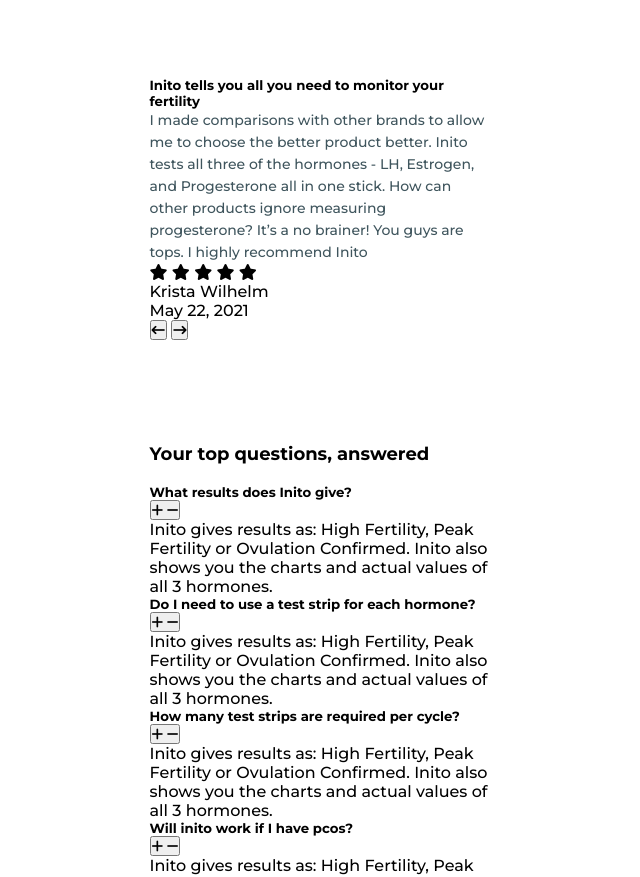
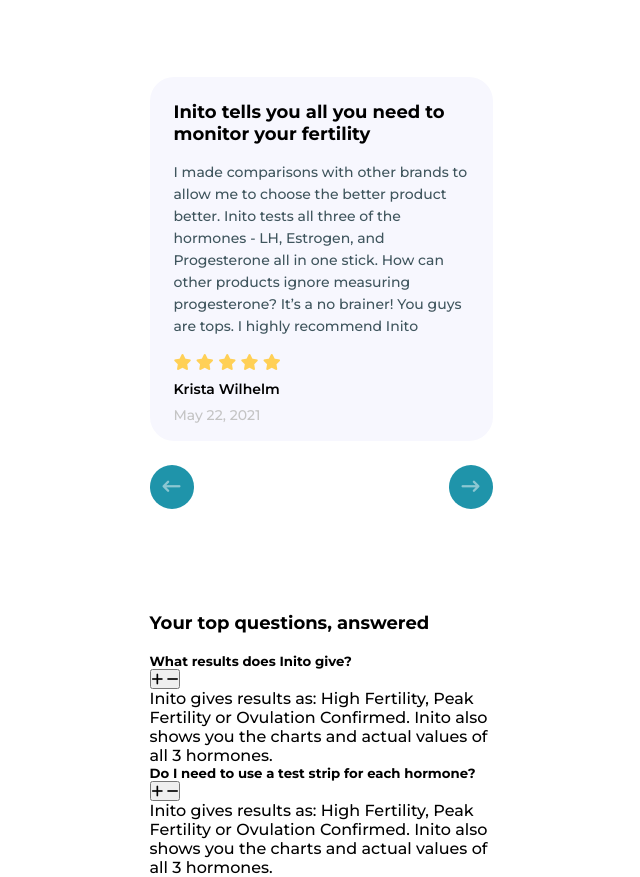
Before and after one commit to Saddam6260/Inito-Web-Page, a website: page index.html in a window 1280 px wide. Shown: the part 4846-5723 px from the top of the page, without its empty margins (319-959 px from the left). Drawn offline with Linux system fonts and the light colour scheme.

Commit message:
coplete inito tells with bug

```diff
--- a/scss/_inito-tells.scss
+++ b/scss/_inito-tells.scss
@@ -0,0 +1,86 @@
+#inito-tells {
+  .container {
+    .content {
+      display: flex;
+      flex-flow: column wrap;
+      row-gap: 16px;
+      background-color: $thin-mauve;
+      padding: 24px 24px 17px 24px;
+      border-radius: 24px;
+      div:nth-child(1) {
+        h5 {
+          font-size: 18px;
+          font-weight: 700;
+          margin-bottom: 16px;
+        }
+      }
+      div:nth-child(2) {
+        display: flex;
+        flex-flow: column wrap;
+        row-gap: 8px;
+        .star-wrap {
+          span {
+            color: $orange;
+          }
+        }
+        p:nth-child(2) {
+          font-size: 14px;
+          font-weight: 600;
+        }
+        p:nth-child(3) {
+          font-size: 14px;
+          color: $gray;
+        }
+      }
+    }
+  }
+
+  .slide-btn {
+    margin-top: 24px;
+    display: flex;
+    flex-flow: row wrap;
+    justify-content: space-between;
+
+    button {
+      width: 44px;
+      height: 44px;
+      border-radius: 50%;
+      border: none;
+      background-color: $deepskyblue;
+
+      span {
+        font-size: 18px;
+        color: $thinskyblue;
+      }
+    }
+  }
+}
+
+@include media(1440px) {
+  #inito-tells {
+    .container {
+      .content {
+        flex-flow: row wrap;
+        row-gap: 16px;
+        padding: 40px 108px 40px 40px;
+        border-radius: 40px;
+        justify-content: space-between;
+        align-items: center;
+        div:nth-child(1) {
+          order: 2;
+        width: 805px;
+        }
+        div:nth-child(2) {
+          order: 1;
+          width: 108px;
+        }
+      }
+    }
+
+    .slide-btn {
+      margin-top: 40px;
+      column-gap: 150px;
+      justify-content: center;
+    }
+  }
+}
--- a/scss/style.scss
+++ b/scss/style.scss
@@ -11,6 +11,8 @@
 $deepskyblue: #1f94aa;
 $gray: #c4c4c4;
 $thin-mauve: #f7f7fe;
+$orange: #ffd056;
+$thinskyblue: #8cc7d2;
 
 @mixin media($screen) {
   @media only screen and (min-width: $screen) {
```
Also changed, not shown: index.html (+3 -3 lines), css/style.css, 1 other file.
